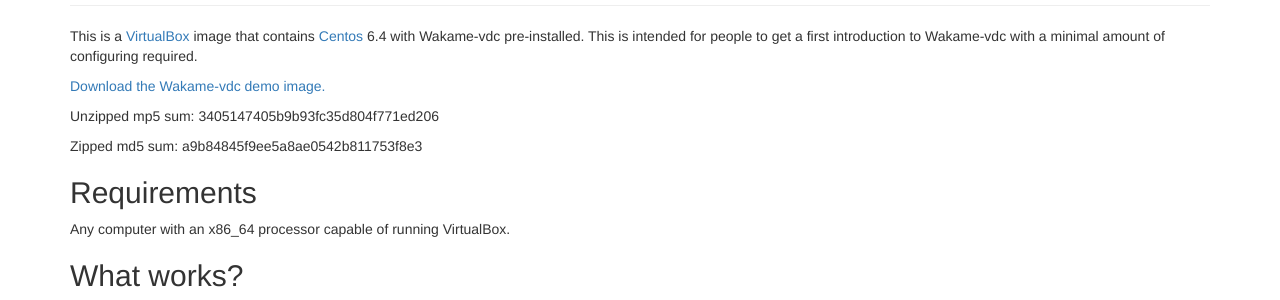
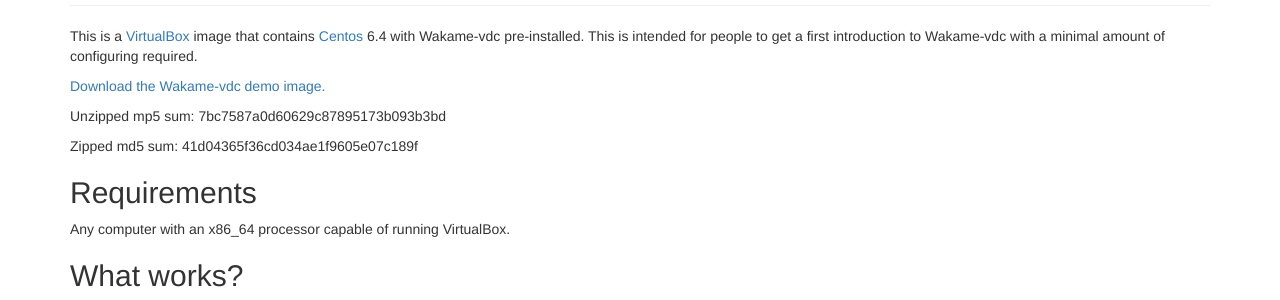
Before and after one commit to wakame/wakame.github.io, a Jekyll site: the page built from demo_image.md, in a window 1280 px wide and 900 px high. Shown: the part 166-466 px from the top of the window. Built offline with Jekyll 4.4.1, drawn with Linux system fonts in a browser that asks for light colours; nearby versions of some CDN libraries; library files that are not in the unit come from our copies.

Commit message:
Updated the md5sums of the 1box image

```diff
--- a/demo_image.md
+++ b/demo_image.md
@@ -10,9 +10,9 @@
 
 [Download the Wakame-vdc demo image.](http://dlc.wakame.axsh.jp/demo/1box/vmdk/1box-openvz.netfilter.x86_64.vmdk.20150212150344gitef418eb.zip)
 
-Unzipped mp5 sum: 3405147405b9b93fc35d804f771ed206
+Unzipped mp5 sum: 7bc7587a0d60629c87895173b093b3bd
 
-Zipped md5 sum: a9b84845f9ee5a8ae0542b811753f8e3
+Zipped md5 sum: 41d04365f36cd034ae1f9605e07c189f
 
 ## Requirements
 
```
